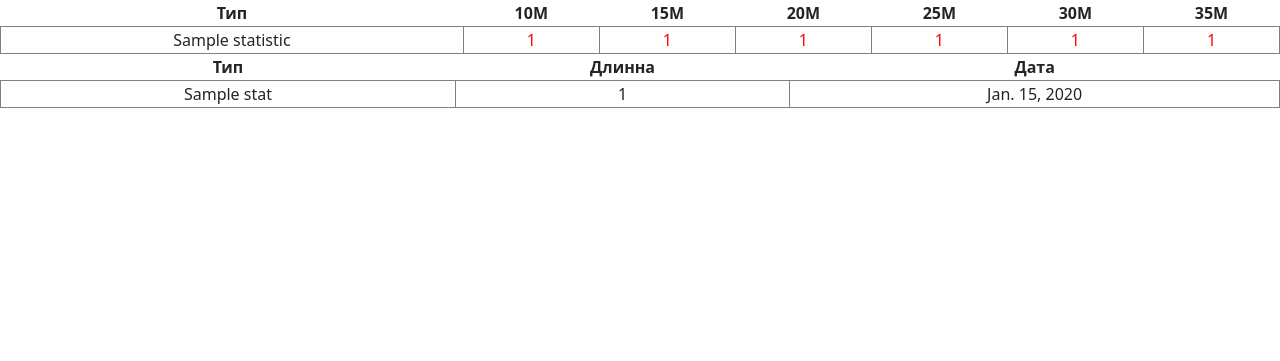
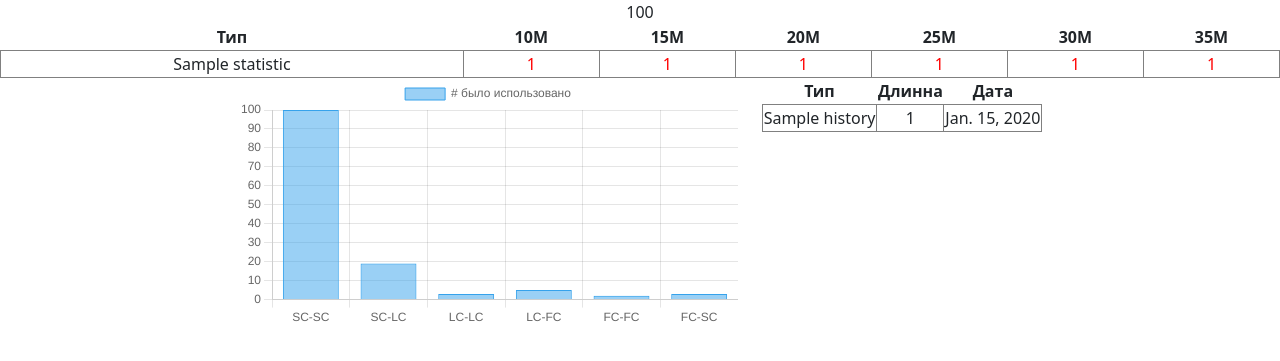
Before and after one commit to DatacenterK12/Patchcord_manager, a Django app: page /statistic/ in a window 1280 px wide. Shown: the part 62-423 px from the top of the page. Run offline with Django 3.2, Linux system fonts and the light colour scheme; tables that the repository leaves empty hold one stand-in row (values such as "Sample post").

Commit message:
refactory models and update api

```diff
--- a/crossmanager/api/urls.py
+++ b/crossmanager/api/urls.py
@@ -1,12 +1,14 @@
 from django.urls import include, path
 from rest_framework.routers import DefaultRouter
 
-from .views import CrossViewSet, MmrViewSet
+from .views import CrossViewSet, HistoryVeiwSet, MmrViewSet, StatisticViewSet
 
 router_v1 = DefaultRouter()
 
 router_v1.register("cross", CrossViewSet, basename="cross")
 router_v1.register("mmr", MmrViewSet, basename="mmr")
+router_v1.register("statistic", StatisticViewSet, basename="statistic")
+router_v1.register("history", HistoryVeiwSet, basename="history")
 
 urlpatterns = [
     path("v1/", include(router_v1.urls)),
--- a/crossmanager/cross/admin.py
+++ b/crossmanager/cross/admin.py
@@ -1,6 +1,6 @@
 from django.contrib import admin
 
-from .models import Cross, Mmr, New_stat, Statistic
+from .models import Cross, History, Mmr, Statistic
 
 # Register your models here.
 
@@ -45,7 +45,7 @@
     empty_value_display = "-пусто-"
 
 
-class NewStatAdmin(admin.ModelAdmin):
+class HistoryAdmin(admin.ModelAdmin):
     list_display = (
         "name",
         "length",
@@ -61,4 +61,4 @@
 admin.site.register(Statistic, StatisticAdmin)
 admin.site.register(Cross, CrossAdmin)
 admin.site.register(Mmr, MmrAdmin)
-admin.site.register(New_stat, NewStatAdmin)
+admin.site.register(History, HistoryAdmin)
--- a/crossmanager/cross/models.py
+++ b/crossmanager/cross/models.py
@@ -160,7 +160,7 @@
         ]
 
 
-class New_stat(models.Model):
+class History(models.Model):
     name = models.CharField(max_length=5)
     length = models.IntegerField(default=0)
     date = models.DateField(
--- a/crossmanager/cross/views.py
+++ b/crossmanager/cross/views.py
@@ -1,7 +1,7 @@
 from django.core.paginator import Paginator
 from django.shortcuts import get_object_or_404, render
 
-from .models import Cross, Mmr, New_stat, Statistic
+from .models import Cross, History, Mmr, Statistic
 
 DATA_PAGINATOR = 10
 
@@ -16,16 +16,26 @@
 def index(request):
     cross_data = Cross.objects.all()
     mmr_data = Mmr.objects.all()
+    month_data = [1, 2, 3, 4, 5, 6]
+    # {
+    #     "scsc": 1,
+    #     "sclc": 2,
+    #     "lclc": 3,
+    #     "lcfc": 4,
+    #     "fcfc": 5,
+    #     "fcsc": 6,
+    # }
     context = {
         "cross_data": cross_data,
         "mmr_data": mmr_data,
+        "month_data": month_data,
     }
     return render(request, "cross/index.html", context)
 
 
 def statistic(request):
     stat_data = Statistic.objects.all()
-    new_stat_data = New_stat.objects.all()
+    new_stat_data = History.objects.all()
     context = {
         "stat_data": stat_data,
         "new_stat_data": paginator(request, DATA_PAGINATOR, new_stat_data),
@@ -86,7 +96,7 @@
         cross.five -= 1
         length = 5
 
-    New_stat.objects.create(name=name, length=length)
+    History.objects.create(name=name, length=length)
     cross.save()
     if name != "MMR":
         stat.save()
--- a/crossmanager/crossmanager/settings.py
+++ b/crossmanager/crossmanager/settings.py
@@ -46,6 +46,7 @@
     "rest_framework",
     "cross.apps.CrossConfig",
     "api.apps.ApiConfig",
+    "drf_yasg",
 ]
 
 MIDDLEWARE = [
--- a/crossmanager/crossmanager/urls.py
+++ b/crossmanager/crossmanager/urls.py
@@ -1,8 +1,40 @@
+from django.conf.urls import url
 from django.contrib import admin
 from django.urls import include, path
+from drf_yasg import openapi
+from drf_yasg.views import get_schema_view
+from rest_framework import permissions
+
+schema_view = get_schema_view(
+    openapi.Info(
+        title="CrossManagaer API",
+        default_version="v1",
+        description="Документация для приложения CrossManagaer",
+        # terms_of_service="URL страницы с пользовательским соглашением",
+        contact=openapi.Contact(email="egor29302@yandex.ru"),
+        license=openapi.License(name="BSD License"),
+    ),
+    public=True,
+    permission_classes=(permissions.AllowAny,),
+)
 
 urlpatterns = [
     path("api/", include("api.urls")),
     path("", include("cross.urls")),
     path("admin/", admin.site.urls, name="admin"),
+    url(
+        r"^swagger(?P<format>\.json|\.yaml)$",
+        schema_view.without_ui(cache_timeout=0),
+        name="schema-json",
+    ),
+    url(
+        r"^swagger/$",
+        schema_view.with_ui("swagger", cache_timeout=0),
+        name="schema-swagger-ui",
+    ),
+    url(
+        r"^redoc/$",
+        schema_view.with_ui("redoc", cache_timeout=0),
+        name="schema-redoc",
+    ),
 ]
--- a/crossmanager/templates/cross/statistic.html
+++ b/crossmanager/templates/cross/statistic.html
@@ -4,6 +4,7 @@
 {% block title %}<title>Остатки кроссов</title>{% endblock %}
 <div class="text-center">
     <div class="container-fluid">
+        <span id="test"> 100 </span>
             <div class="row">
                 <table>
                     <tr>
@@ -74,7 +75,13 @@
     </div>
     <div class="container-fluid">
         <div class="text-center">
-            <div class="row">
+            <div class="row justify-content-md-center">
+                <div class="col-md-auto">
+                    <div style="width: 500px;">
+                        <canvas id="myChart"> </canvas>
+                    </div>
+                </div>
+                <div class="col-md-auto">
                     <table>
                         <tr>
                             <th>Тип</th>
@@ -91,7 +98,31 @@
                     </table>
                 </div>
             </div>
+        </div>
+        <div class='fixed-bottom'>
             {% include 'includes/paginator.html' %}
         </div>
     </div>
+</div>
+
+<script src="https://cdn.jsdelivr.net/npm/chart.js"></script>
+
+<script>
+    const ctx = document.getElementById('myChart');
+    var data = document.getElementById('test').innerHTML;
+    var dataint = Number.parseInt(data);
+    new Chart(ctx, {
+      type: 'bar',
+      data: {
+        labels: ['SC-SC', 'SC-LC', 'LC-LC', 'LC-FC', 'FC-FC', 'FC-SC'],
+        datasets: [{
+          label: '# было использовано',
+          data: [dataint, 19, 3, 5, 2, 3],
+          borderWidth: 1
+        }]
+      },
+      options: {
+      }
+    });
+</script>
 {% endblock %}
--- a/crossmanager/templates/includes/paginator.html
+++ b/crossmanager/templates/includes/paginator.html
@@ -1,39 +1,43 @@
+{# templates/posts/includes/paginator.html #}
+
 {% comment %}
 Отрисовываем навигацию паджинатора только если
 все посты не помещаются на первую страницу
 {% endcomment %}
 {% if new_stat_data.has_other_pages %}
-  <ul class="nav justify-content-center">
+<nav aria-label="Page navigation" class="container text-center">
+  <ul class="pagination">
     {% if new_stat_data.has_previous %}
-      <li class="nav-item"><a class="nav-link active" href="?page=1">Первая</a></li>
-      <li class="nav-item">
-        <a class="nav-link" href="?page={{ new_stat_data.previous_page_number }}">
+      <li class="page-item"><a class="page-link" href="?page=1">Первая</a></li>
+      <li class="page-item">
+        <a class="page-link" href="?page={{ new_stat_data.previous_page_number }}">
           Предыдущая
         </a>
       </li>
     {% endif %}
     {% for i in new_stat_data.paginator.page_range %}
         {% if new_stat_data.number == i %}
-          <li class="nav-item active">
-            <span class="nav-link">{{ i }}</span>
+          <li class="page-item active">
+            <span class="page-link">{{ i }}</span>
           </li>
         {% else %}
-          <li class="nav-item">
-            <a class="nav-link" href="?page={{ i }}">{{ i }}</a>
+          <li class="page-item">
+            <a class="page-link" href="?page={{ i }}">{{ i }}</a>
           </li>
         {% endif %}
     {% endfor %}
     {% if new_stat_data.has_next %}
-      <li class="nav-item">
-        <a class="nav-link" href="?page={{ new_stat_data.next_page_number }}">
+      <li class="page-item">
+        <a class="page-link" href="?page={{ new_stat_data.next_page_number }}">
           Следующая
         </a>
       </li>
-      <li class="nav-item">
-        <a class="nav-link" href="?page={{ new_stat_data.paginator.num_pages }}">
+      <li class="page-item">
+        <a class="page-link" href="?page={{ new_stat_data.paginator.num_pages }}">
           Последняя
         </a>
       </li>
     {% endif %}
   </ul>
+</nav>
 {% endif %}
```
Also changed, not shown: crossmanager/api/serializers.py (+17 -3 lines), crossmanager/api/views.py (+25 -2 lines), crossmanager/cross/migrations/0012_auto_20230113_1912.py (added). Lines whose indentation alone changed are shown as unchanged.
